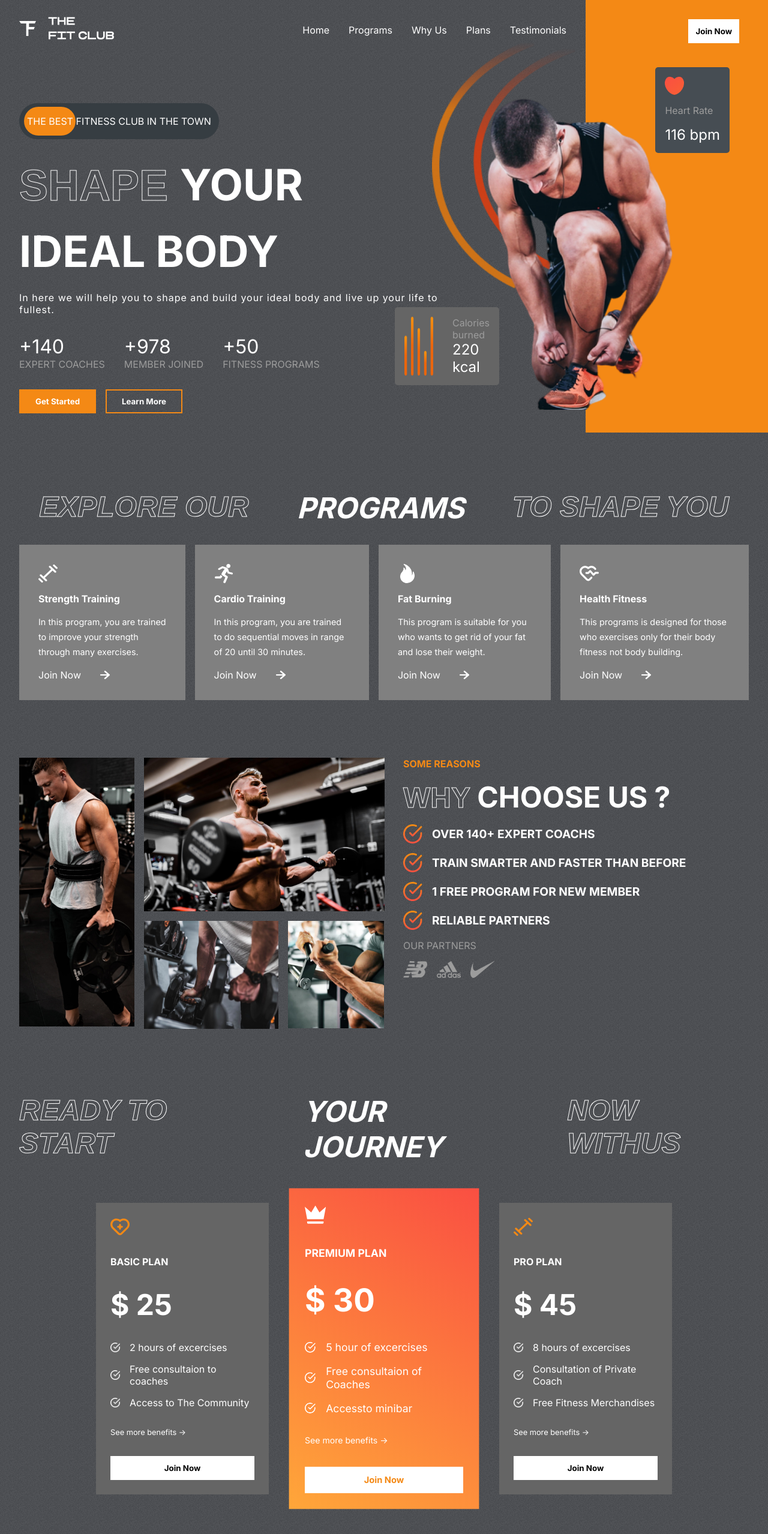
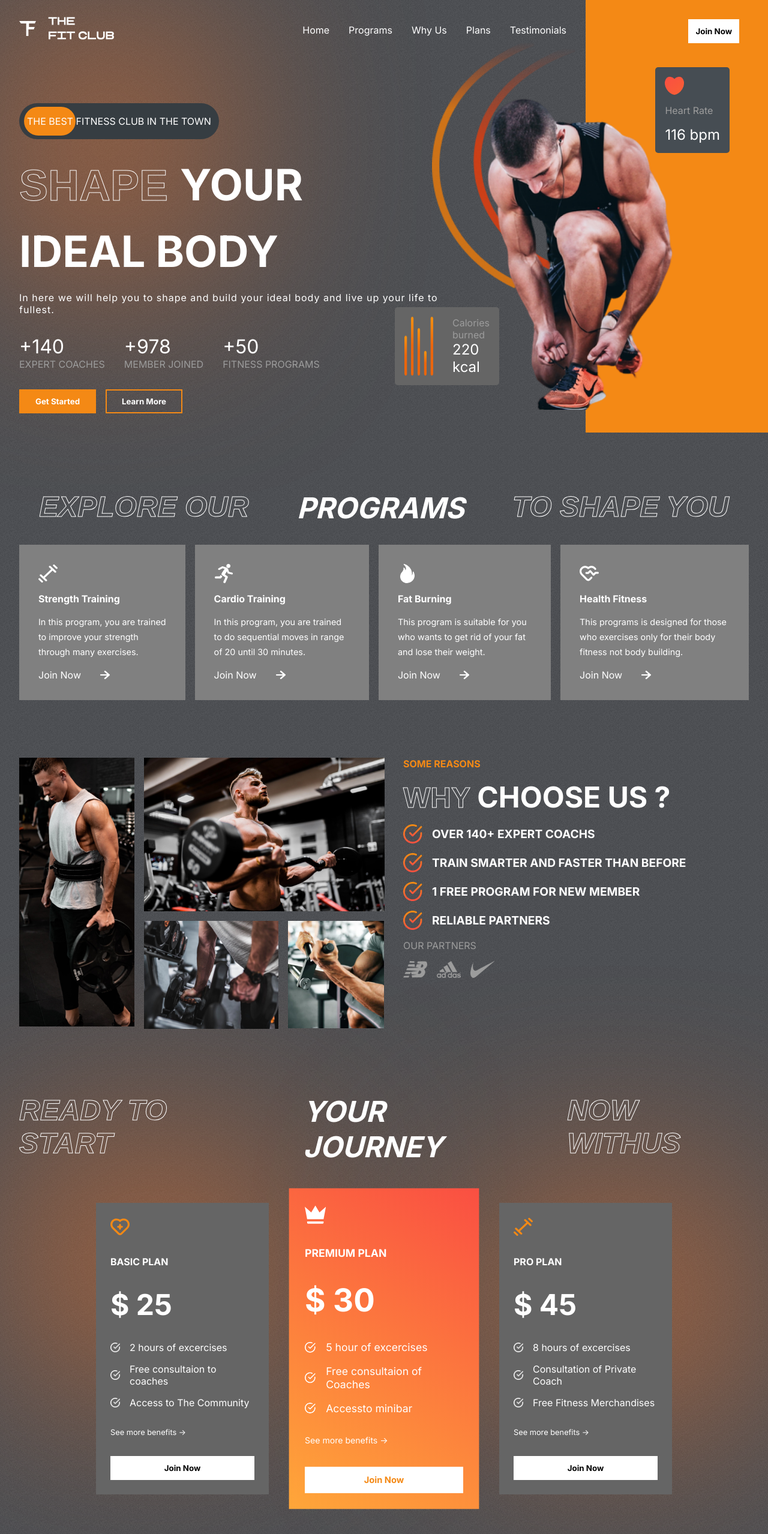
Before and after one commit to Jimish18/TheFitClub, a React (Create React App) app: page / in a window 1280 px wide. Shown: the top 2557 px of the page at 60% size. Built offline with nearby package versions, Linux system fonts and the light colour scheme.

Commit message:
created "Blur" effect to respective sections

```diff
--- a/src/App.css
+++ b/src/App.css
@@ -47,3 +47,12 @@
 {
   cursor: pointer;
 }
+
+.blur
+{
+  background: rgba(253, 120, 43, 0.69);
+  position: absolute;
+  border-radius: 50%;
+  filter: blur(150px);
+  z-index: -9;
+}
--- a/src/components/Footer/Footer.css
+++ b/src/components/Footer/Footer.css
@@ -36,3 +36,23 @@
 {
     width: 10rem;
 }
+
+.blur-f1
+{
+    bottom: 0;
+    right: 15%;
+    width: 26rem;
+    height: 12rem;
+    filter: blur(200px);
+    background: red;
+}
+
+.blur-f2
+{
+    bottom: 0;
+    left: 15%;
+    width: 26rem;
+    height: 12rem;
+    filter: blur(200px);
+    background: rgb(255, 115, 0);
+}
--- a/src/components/Footer/Footer.jsx
+++ b/src/components/Footer/Footer.jsx
@@ -20,6 +20,9 @@
             <div className="logo-f">
                 <img src={Logo} alt="" />
             </div>
+
+            <div className="blur blur-f1"></div>
+            <div className="blur blur-f2"></div>
         </div>
     </div>
   )
--- a/src/components/Hero/Hero.css
+++ b/src/components/Hero/Hero.css
@@ -2,6 +2,13 @@
 {
     display: flex;
     justify-content: space-between;
+}
+
+.blur-h
+{
+    width: 22rem;
+    height: 30rem;
+    left: 0;
 }
 
 .left-h
--- a/src/components/Hero/Hero.jsx
+++ b/src/components/Hero/Hero.jsx
@@ -10,6 +10,8 @@
 const Hero = () => {
   return (
     <div className="hero">
+
+      <div className="blur blur-h"></div>
       <div className="left-h">
         <Header/>
 
--- a/src/components/Plans/Plans.css
+++ b/src/components/Plans/Plans.css
@@ -6,6 +6,22 @@
     margin-top: -4rem;
     padding: 0 2rem;
     position: relative;
+}
+
+.blur-p1
+{
+    width: 32rem;
+    height: 23rem;
+    top: 6rem;
+    left: 0rem;
+}
+
+.blur-p2
+{
+    width: 32rem;
+    height: 23rem;
+    top: 10rem;
+    right: 0rem;
 }
 
 .plans-card
--- a/src/components/Plans/Plans.jsx
+++ b/src/components/Plans/Plans.jsx
@@ -6,6 +6,9 @@
 const Plans = () => {
   return (
     <div className="Plans" id="plans">
+
+        <div className="blur blur-p1"></div>
+        <div className="blur blur-p2"></div>
 
         <div className="programs-header">
             <span className='stroke-text'>READY TO START</span>
```
